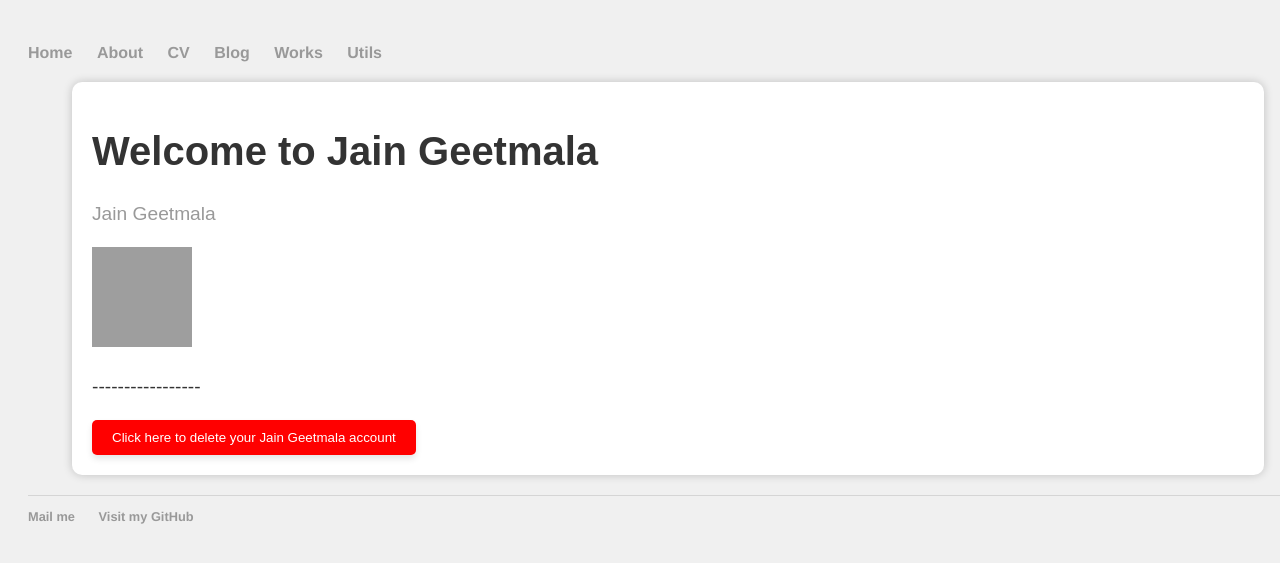
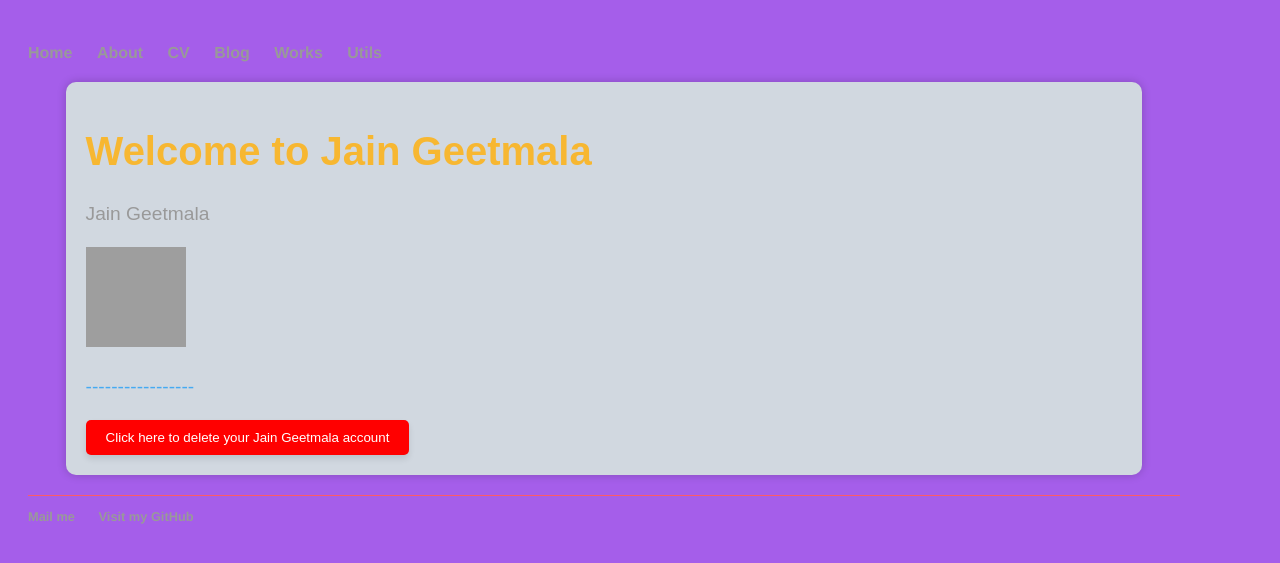
Before and after one commit to SwetaTheBest/swetathebest.github.io, a Jekyll site: the page built from utils/index.html, in a window 1280 px wide. Shown: the top 563 px of the page. Built offline with Jekyll 4.4.1, drawn with Linux system fonts in a browser that asks for light colours; grey boxes are pictures that could not be loaded.

Commit message:
Update main.css

```diff
--- a/css/main.css
+++ b/css/main.css
@@ -1,15 +1,15 @@
 /* Reset some default styles and set common styles */
 body {
-    width: 100%;
+    width: 90%;
     padding: 20px;
     font-family: Arial, sans-serif;
-    background-color: #f0f0f0;
+    background-color: #a55eea;
 }
 
 /* Define the container style */
 .container {
     width: 90%;
-    background-color: #ffffff;
+    background-color: #d1d8e0;
     padding: 20px;
     border-radius: 10px;
     box-shadow: 0 0 10px rgba(0, 0, 0, 0.2);
@@ -20,14 +20,14 @@ body {
 .profile-image {
     max-width: 150px;
     margin-right: 20px;
-    border: 2px solid #333;
-    border-radius: 10px;
+    border: 2px solid #8854d0;
+    border-radius: 20px;
     box-shadow: 0 0 5px rgba(0, 0, 0, 0.2);
 }
 
 /* Header style */
 h1 {
-    color: #333;
+    color: #f7b731;
     font-size: 2.5em; /* Adjust the font size as needed */
 }
 
@@ -57,12 +57,12 @@ a:hover {
 p {
     font-size: 1.2em; /* Adjust the font size as needed */
     line-height: 1.4em;
-    color: #333;
+    color: #45aaf2;
 }
 
 /* Footer style */
 footer {
-    border-top: 1px solid #d5d5d5;
+    border-top: 1px solid #fc5c65;
     font-size: 0.8em;
 }
 
```
